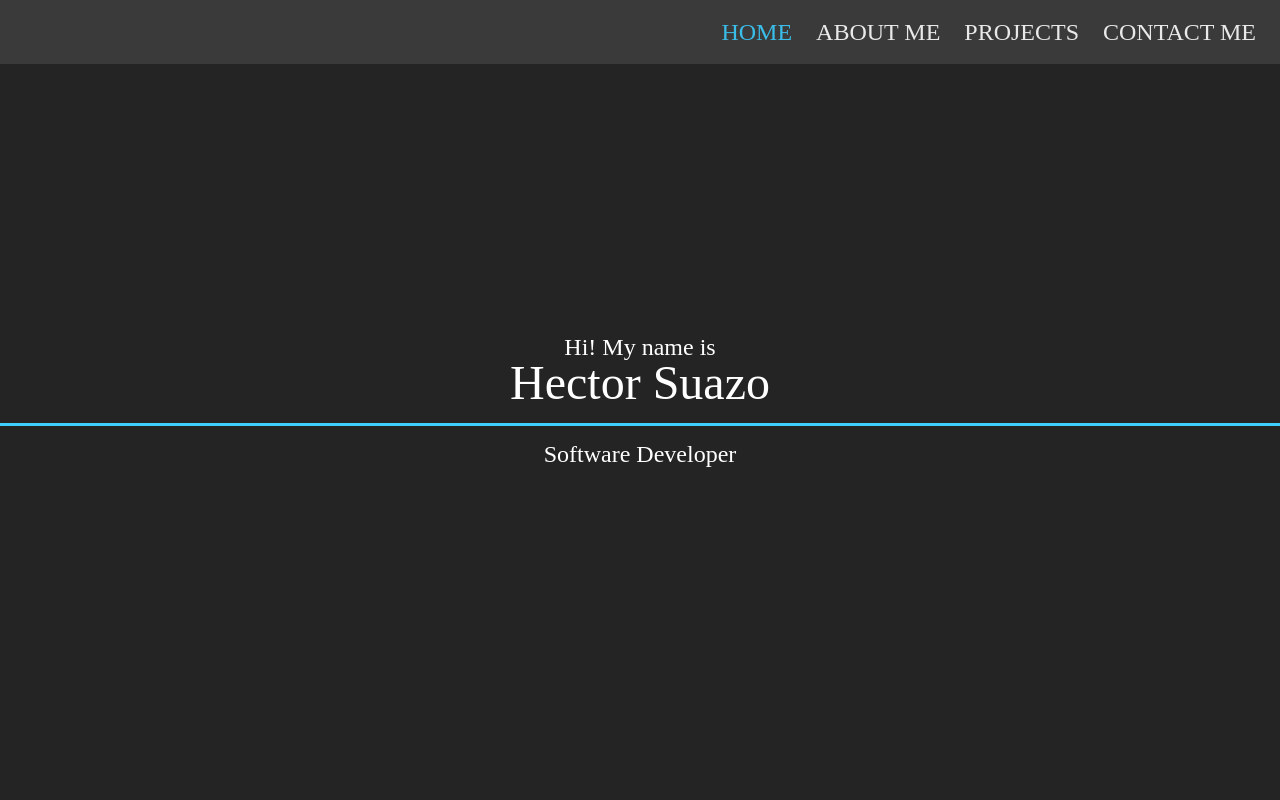
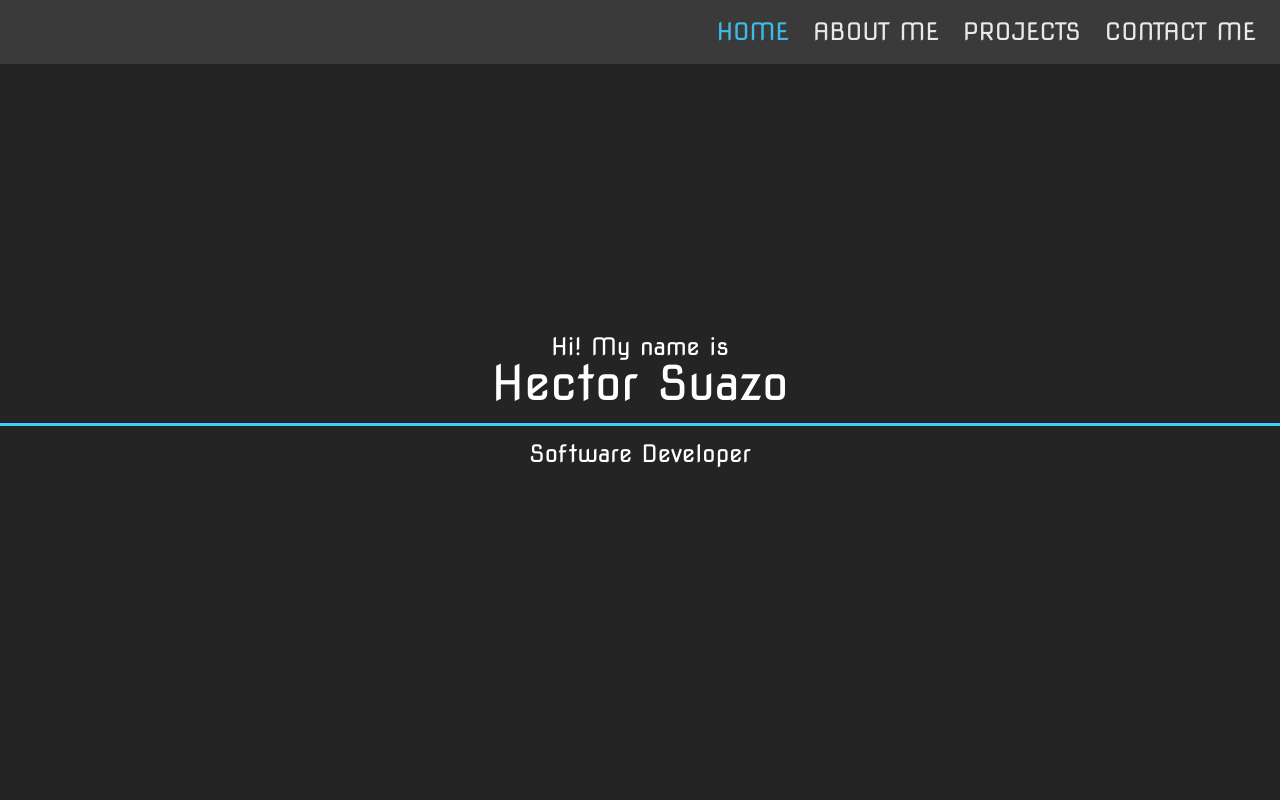
Before and after one commit to suzuhe481/portfolio-website-react, a React (Vite) app: page / in a window 1280 px wide. Shown: the top 800 px of the page. Built offline with nearby package versions, Linux system fonts and the light colour scheme.

Commit message:
Using Nova Square font

```diff
--- a/src/pages/App/App.scss
+++ b/src/pages/App/App.scss
@@ -4,4 +4,11 @@
 
 .page__app {
   background-color: $background-color;
+
+  font-family: "Nova Square";
 }
+
+@font-face {
+  font-family: "Nova Square";
+  src: url("../../fonts/NovaSquare-Regular.ttf");
+}
```
